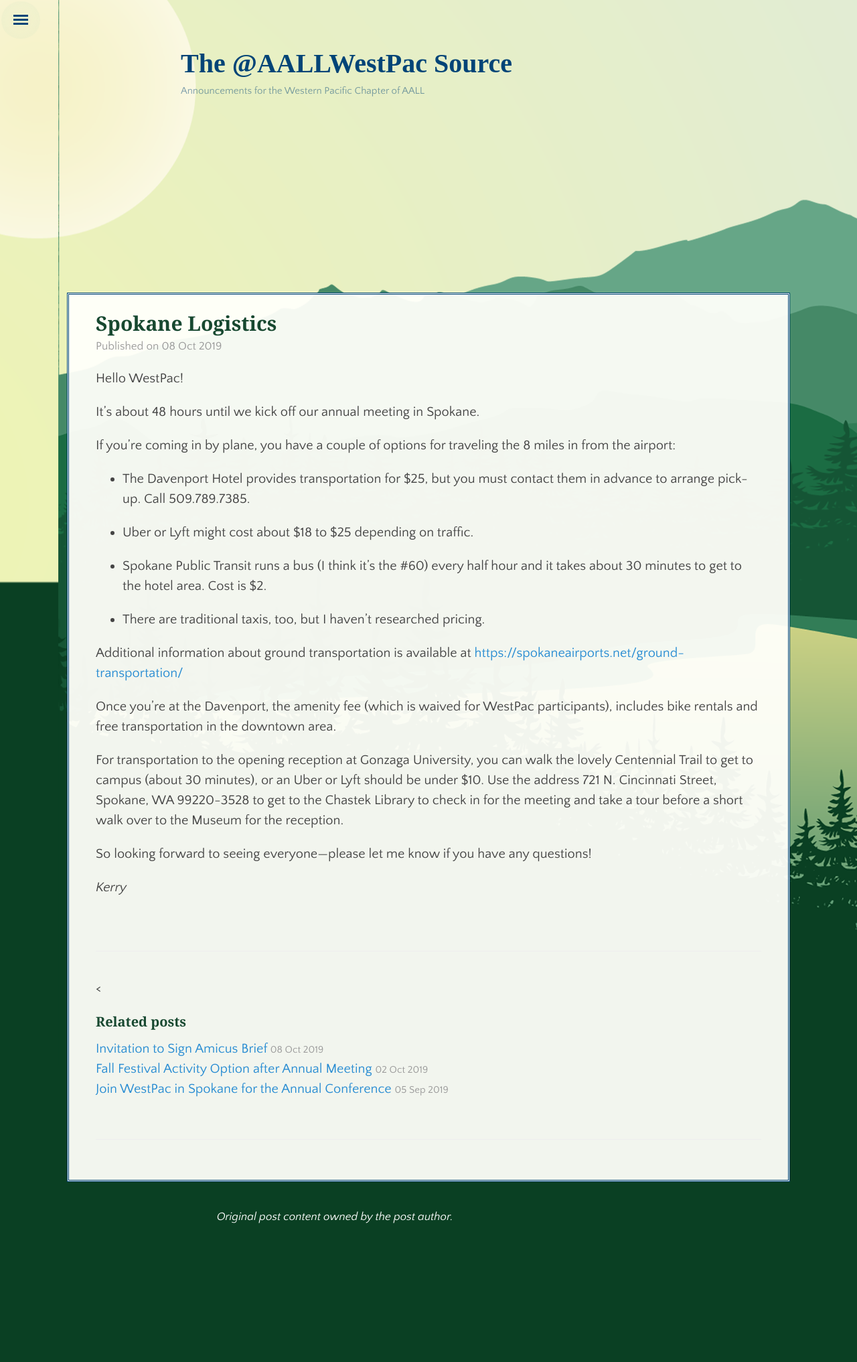
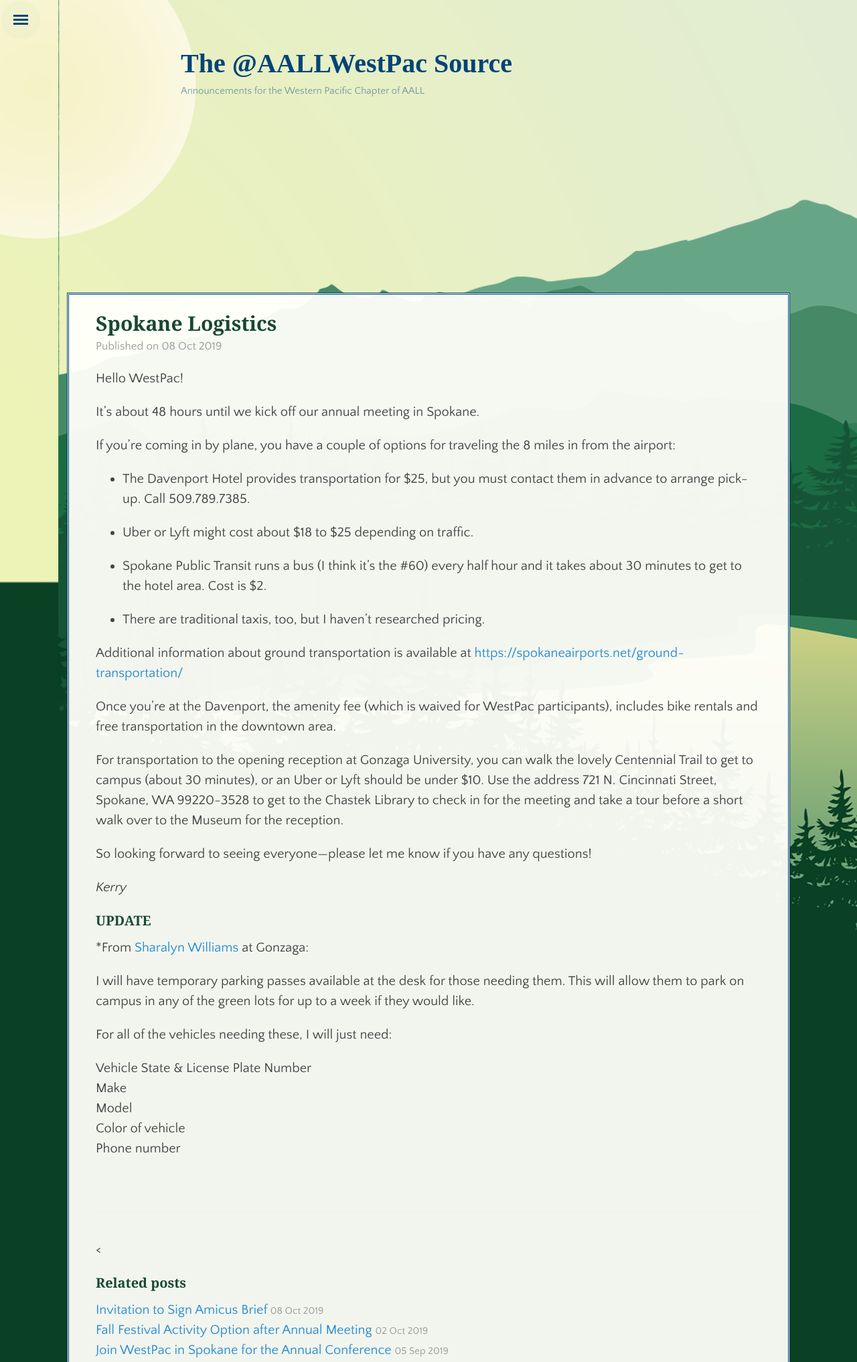
Before and after one commit to aallwestpac/aallwestpac.github.io, a Jekyll site: the page built from _posts/2019-10-08-spokane-logistics.md, in a window 1280 px wide. Shown: the whole page at 67% size. Built offline with Jekyll 4.4.1, drawn with Linux system fonts in a browser that asks for light colours; some web fonts are replaced.

Commit message:
Update 2019-10-08-spokane-logistics.md

```diff
--- a/_posts/2019-10-08-spokane-logistics.md
+++ b/_posts/2019-10-08-spokane-logistics.md
@@ -7,14 +7,9 @@ published: true
 ---
 Hello WestPac!
 
-
-
 It's about 48 hours until we kick off our annual meeting in Spokane.
 
-
-
 If you're coming in by plane, you have a couple of options for traveling the 8 miles in from the airport:
-
 
 
 * The Davenport Hotel provides transportation for $25, but you must contact them in advance to arrange pick-up. Call 509.789.7385.
@@ -25,22 +20,26 @@ If you're coming in by plane, you have a couple of options for traveling the 8 m
 
 * There are traditional taxis, too, but I haven't researched pricing.
 
-
-
 Additional information about ground transportation is available at [https://spokaneairports.net/ground-transportation/](https://spokaneairports.net/ground-transportation/)
-
-
 
 Once you're at the Davenport, the amenity fee (which is waived for WestPac participants), includes bike rentals and free transportation in the downtown area.
 
-
-
 For transportation to the opening reception at Gonzaga University, you can walk the lovely Centennial Trail to get to campus (about 30 minutes), or an Uber or Lyft should be under $10. Use the address 721 N. Cincinnati Street, Spokane, WA 99220-3528 to get to the Chastek Library to check in for the meeting and take a tour before a short walk over to the Museum for the reception.
-
-
 
 So looking forward to seeing everyone—please let me know if you have any questions!
 
+*Kerry*
 
+#### UPDATE
 
-*Kerry*
+*From [Sharalyn Williams](mailto:williamss2@gonzaga.edu ) at Gonzaga:
+
+I will have temporary parking passes available at the desk for those needing them. This will allow them to park on campus in any of the green lots for up to a week if they would like.
+
+For all of the vehicles needing these, I will just need:
+
+Vehicle State & License Plate Number\\
+Make\\
+Model\\
+Color of vehicle\\
+Phone number
```
